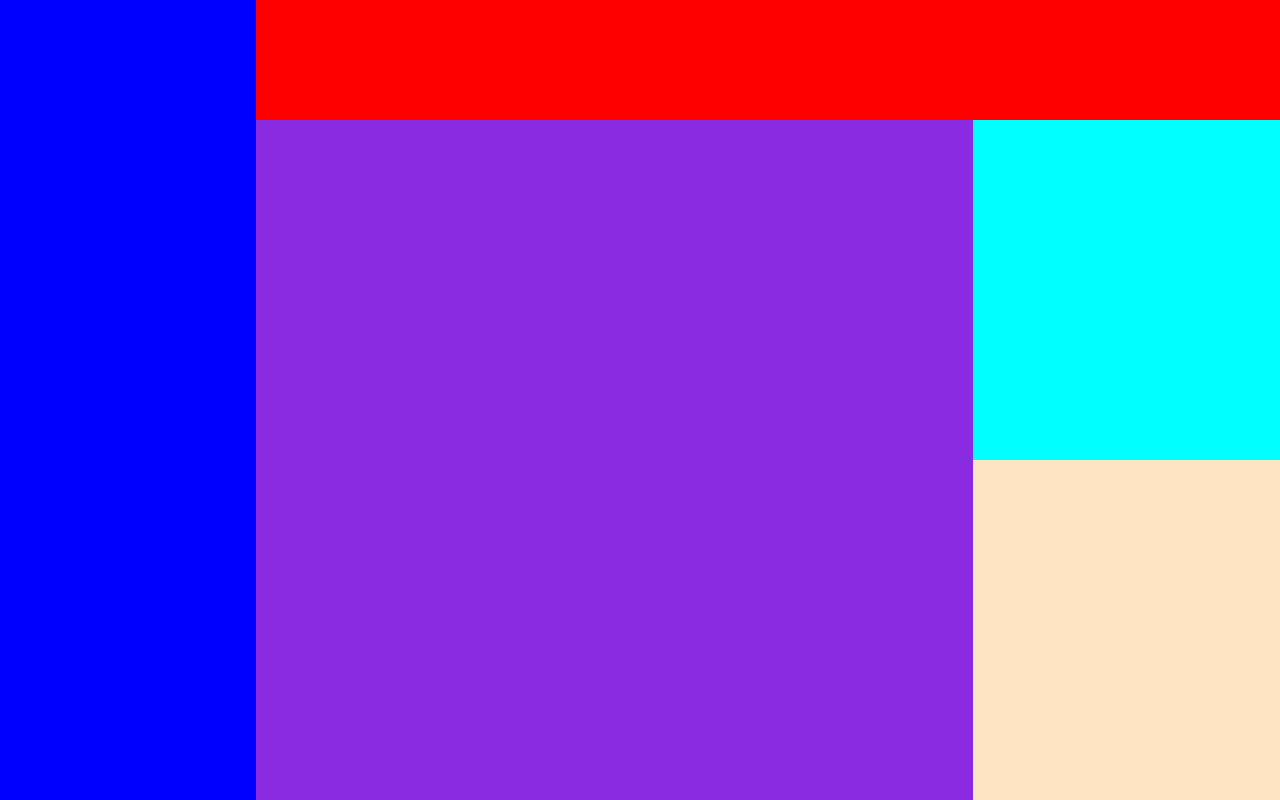
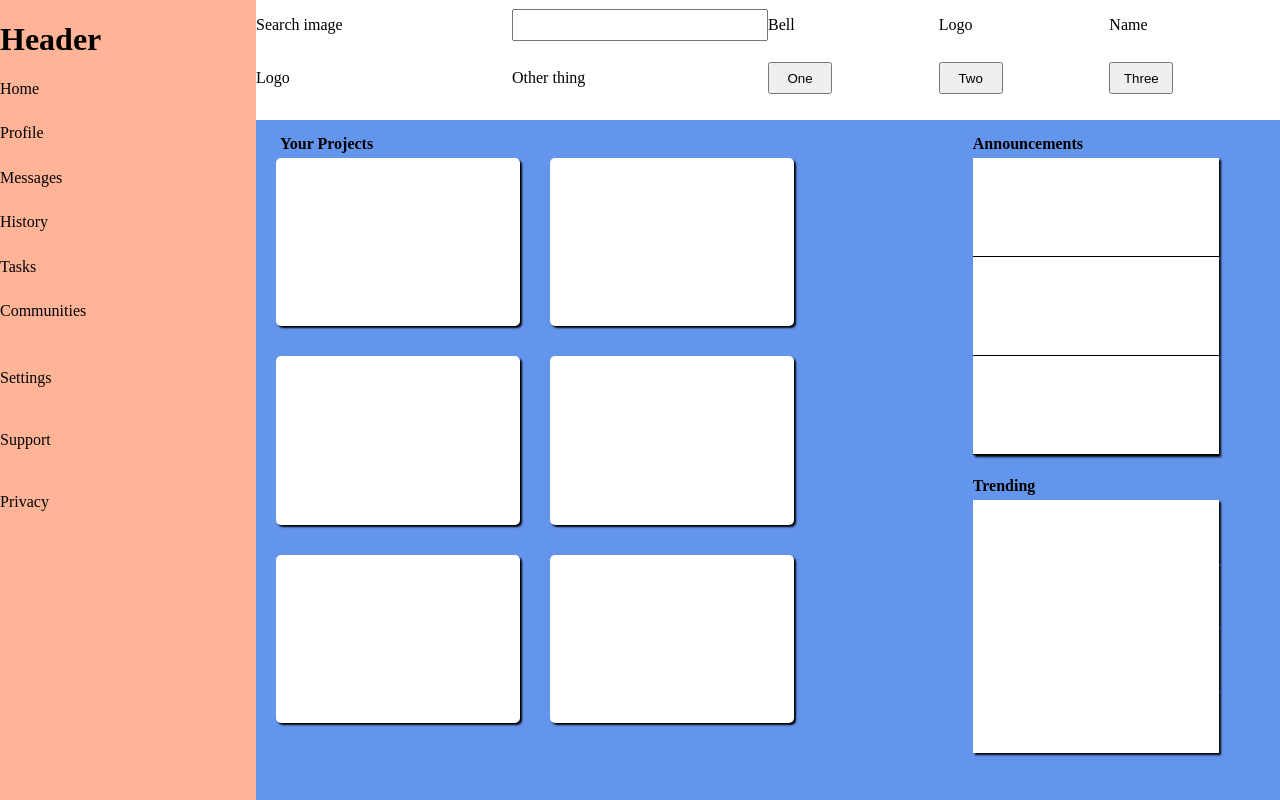
Before and after one commit to DevAranCarter/AdminDashboard.github.io, a plain HTML site: page index.html in a window 1280 px wide. Drawn offline with Linux system fonts and the light colour scheme.

Commit message:
Set up grid styling for webpage

```diff
--- a/index.html
+++ b/index.html
@@ -9,19 +9,77 @@
 <body>
     <div class="container">
         <div class="leftdash">
+            <div class="header"><h1>Header</h1></div>
+            <div class="tools">
+                <div class="tool1">Home</div>
+                <div class="tool2">Profile</div>
+                <div class="tool3">Messages</div>
+                <div class="tool4">History</div>
+                <div class="tool5">Tasks</div>
+                <div class="tool6">Communities</div>
+            </div>
+            <div class="settings">
+                <div class="setting1">Settings</div>
+                <div class="setting2">Support</div>
+                <div class="setting3">Privacy</div>
+            </div>
 
         </div>
 
     <div class="banner">
-        <div class="search"></div>
-        <div class="about"></div>
+        <div class="search">
+            <div class="searchbar">
+            <p>Search image</p>
+            <input class="srch" type="search">
+            </div>
+            <div class="user-items">
+            <p>Bell</p>
+            <p>Logo</p>
+            <p>Name</p>
+            </div>
+        </div>
+        <div class="about">
+            <div class="left-side-about">
+                <p>Logo</p>
+                <p>Other thing</p>
+            </div>
+            <div class="right-side-about">
+                <button class="btn1">One</button>
+                <button class="btn2">Two</button>
+                <button class="btn3">Three</button>
+            </div>
+        </div>
     </div>
     <div class="info">
         <div class="projects">
-        <div class="project-cards"></div>
+            <p>Your Projects</p>
+
+        <div class="project-cards">
+            <div class="project1"></div>
+            <div class="project2"></div>
+            <div class="project3"></div>
+            <div class="project4"></div>
+            <div class="project5"></div>
+            <div class="project6"></div>
         </div>
-    <div class="announcements"></div>
-   <div class="trending"></div>
+        </div>
+    <div class="announcements">
+        <p>Announcements</p>
+        <div class="announcement-cards">
+            <div class="announcement1"></div>
+            <div class="announcement2"></div>
+            <div class="announcement3"></div>
+        </div>
+    </div>
+   <div class="trending">
+    <p>Trending</p>
+    <div class="trending-cards">
+        <div class="trending1"></div>
+        <div class="trending2"></div>
+        <div class="trending3"></div>
+        <div class="trending4"></div>
+    </div>
+   </div>
    </div>
 </div>
 </body>
--- a/styles.css
+++ b/styles.css
@@ -14,23 +14,86 @@ body {
 }
 
 .leftdash {
-    background-color: blue;
+    background-color: #ffb498;
     grid-column: 1/ 2;
     grid-row: 1 / 4;
-    grid-template-rows: 50% 50%;
+    grid-template-rows: 0.25fr 1fr 0.7fr 1fr;
+    display: grid;
+
+
+}
+
+.tools {
+    display: grid;
+}
+
+.settings {
+    display: grid;
+    align-items: center;
 
 }
 
 .banner {
-    background-color: red;
+    background-color: white;
     grid-column: 2/ 3;
     grid-row: 1/ 2;
     display: grid;
-    grid-template-rows: 50% 50%;
+    grid-template-rows: 30% 70%;
+}
+
+.search {
+    display: grid;
+    grid-template-columns: 1fr 1fr;
+    grid-template-rows: 1fr;
+}
+
+.searchbar {
+    display: grid;
+    grid-template-columns: 1fr 1fr;
+    grid-template-rows: 1fr;
+    justify-content: center;
+    align-items: center;
+}
+
+.srch {
+    height: 4vh;
+}
+
+.user-items {
+    display: grid;
+    grid-template-columns: 1fr 1fr 1fr;
+    grid-template-rows: 1fr;
+}
+
+.about {
+    display: grid;
+    grid-template-columns: 1fr 1fr;
+    grid-template-rows: 1fr;
+}
+
+.left-side-about {
+    display: grid;
+    grid-template-columns: 1fr 1fr;
+    grid-template-rows: 1fr;
+    align-self: center;
+
+}
+
+.right-side-about {
+    display: grid;
+    grid-template-columns: 1fr 1fr 1fr;
+    grid-template-rows: 1fr;
+    align-self: center;
+
+}
+
+.btn1, .btn2, .btn3 {
+    height: 4vh;
+    width: 8vh;
+
 }
 
 .info {
-    background-color: yellow;
     grid-column: 2 / 3;
     grid-row: 2 /4;
     display: grid;
@@ -38,16 +101,96 @@ body {
 }
 
 .projects {
-    background-color: blueviolet;
+    background-color: cornflowerblue;
     grid-column: 1/ 2;
-    grid-row: 1/3
+    grid-row: 1/3;
 
 }
 
+.projects > p {
+    font-weight: bold;
+    color: black;
+    margin: 0px;
+    padding-top: 15px;
+    padding-bottom: 5px;
+    padding-left: 3vh;
+}
+
+.project-cards {
+    display: grid;
+    grid-template-columns: 35% 35%;
+    grid-template-rows: 55% 55% 55%;
+
+    height: 45%;
+    padding-left: 20px;
+    gap: 30px;
+    justify-content: start;
+    align-content: start;
+
+}
+
+.project1, .project2, .project3, .project4, .project5, .project6{
+    border-radius: 5px;
+    background-color: white;
+    box-shadow: 2px 2px 2px black;
+}
+
+
+
 .announcements {
-    background-color: aqua;
+    background-color: cornflowerblue;
+    margin: 0;
+}
+
+.announcements > p {
+    font-weight: bold;
+    color: black;
+    margin: 0px;
+    padding-top: 15px;
+    padding-bottom: 5px;;
+}
+
+.announcement-cards {
+    display: grid;
+    grid-template-columns: 80%;
+    justify-content: start;
+    align-self: end;
+    grid-row: auto;
+    height: 87%;
+
+}
+
+.announcement1, .announcement2, .announcement3 {
+    background-color: white;
+    border-bottom: solid 1px black;
+    box-shadow: 2px 2px 2px black;
 }
 
 .trending {
-    background-color: bisque;
+    background-color: cornflowerblue;
+    padding: 0;
+    margin: 0;
 }
+
+.trending > p {
+    font-weight: bold;
+    color: black;
+    margin: 0px;
+    padding-top: 15px;
+    padding-bottom: 5px;;
+}
+
+.trending-cards {
+    display: grid;
+    grid-template-columns: 80%;
+    justify-content: start;
+    align-self: start;
+    grid-row: auto;
+    height: 75%;
+
+}
+
+.trending1, .trending2, .trending3, .trending4 {
+    background-color: white;
+    box-shadow: 2px 2px 2px black;
+}
```
